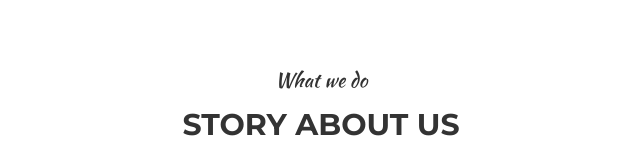
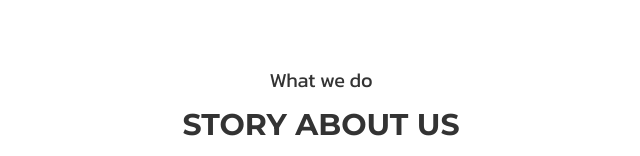
Before and after one commit to nx-apps/nextcorp.co.th, a website: page index.html in a window 1280 px wide. Shown: the part 644-800 px from the top of the page, 319-959 px from the left. Drawn offline with Linux system fonts and the light colour scheme.

Commit message:
update font

```diff
--- a/css/template.css
+++ b/css/template.css
@@ -435,7 +435,7 @@ section {
 	display: block;
 	text-transform: none;
 	font-weight: 400;
-	font-family: 'Kaushan Script', cursive;
+	font-family: 'Kanit', sans-serif;
 	font-size: 20px;
 	margin-bottom: 20px;
 }
```
